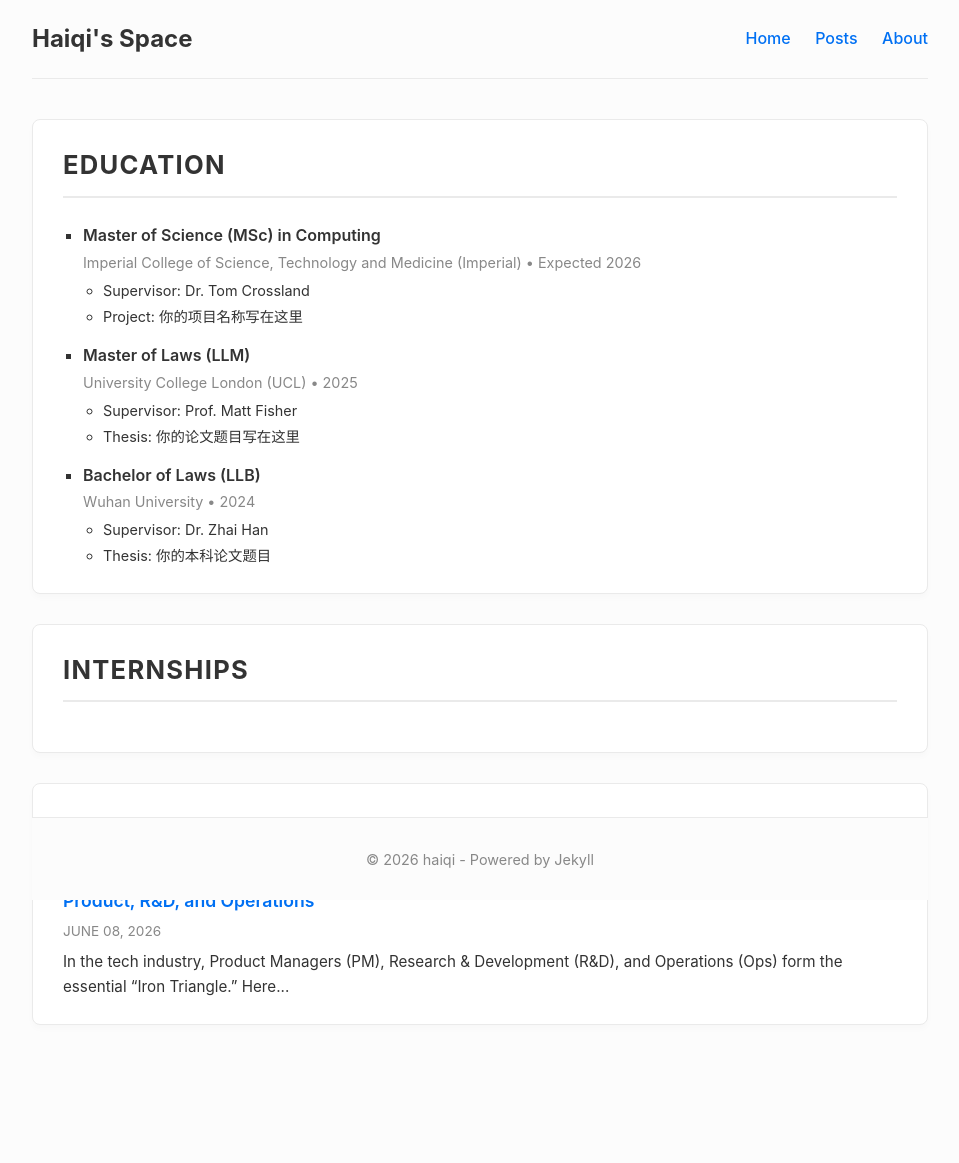
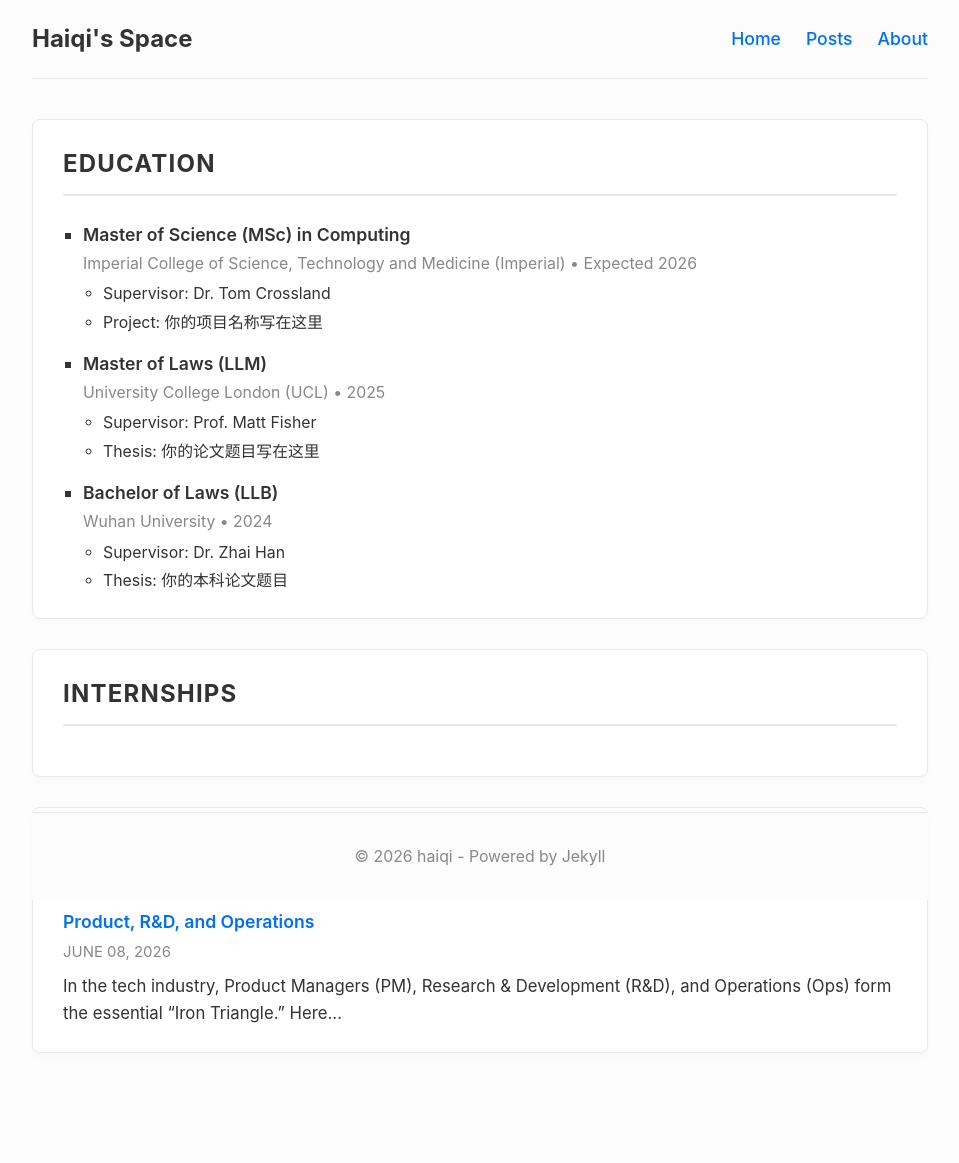
Before and after one commit to HaiqiHuang/haiqihuang.github.io, a Jekyll site: the page built from index.md, in a window 1280 px wide. Shown: the whole page, without its empty margins (160-1119 px from the left). Built offline with Jekyll 4.4.1, drawn with Linux system fonts in a browser that asks for light colours; before the commit the page ends 1135 px from its top, so only the background shows below that.

Commit message:
style: adjust font size

```diff
--- a/assets/css/style.css
+++ b/assets/css/style.css
@@ -10,6 +10,7 @@
 /* 2. 页面基础排版（默认优先照顾手机端） */
 body {
   font-family: -apple-system, BlinkMacSystemFont, "Segoe UI", Roboto, Helvetica, Arial, sans-serif;
+  font-size:1.1rem;
   line-height: 1.6;
   color: var(--text-color);
   background-color: var(--bg-color);
@@ -75,7 +76,7 @@ a:hover {
 
 .card-title {
   color: var(--text-color);
-  font-size: 1.6rem;
+  font-size: 1.5rem;
   font-weight:700;
   letter-spacing: 0.05em;
   text-transform: uppercase;
```
